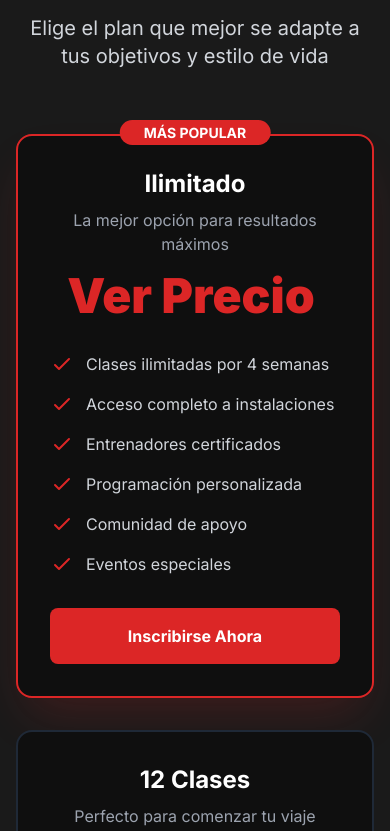
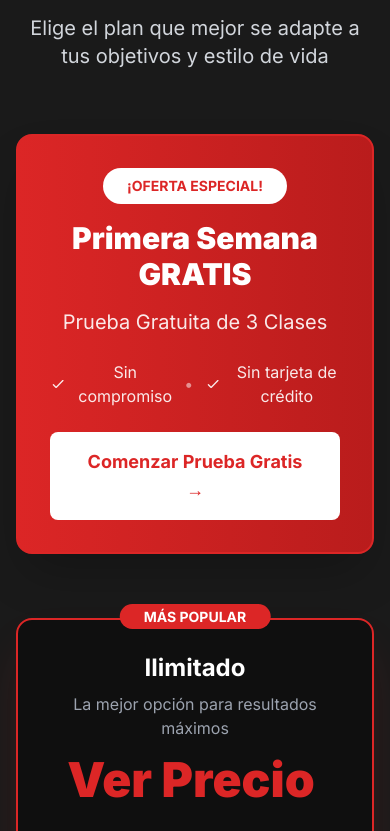
Before and after one commit to chiscojfr/crossfit-cidra, a React (Vite) app: page / in a window 390 px wide. Shown: the part 5480-6311 px from the top of the page. Built offline with nearby package versions, Linux system fonts and the light colour scheme.

Commit message:
Add Free Trial plan and update contact information
- Add prominent Free First Week (3 Classes) trial banner with PushPress link
- Update phone number format to (787) 210-5147
- Update address to 18 Cll Miguel Planellas, Cidra 00739

```diff
--- a/src/components/Location.tsx
+++ b/src/components/Location.tsx
@@ -59,7 +59,7 @@ const Location = () => {
                 <div>
                   <h3 className="text-xl font-bold mb-2">Dirección</h3>
                   <p className="text-gray-300">
-                    Carr. 172 Km 1.5<br />
+                    18 Cll Miguel Planellas<br />
                     Cidra, PR 00739<br />
                     Puerto Rico
                   </p>
@@ -85,8 +85,8 @@ const Location = () => {
                 </div>
                 <div>
                   <h3 className="text-xl font-bold mb-2">Teléfono</h3>
-                  <a href="tel:+17877777777" className="text-gray-300 hover:text-primary transition-colors">
-                    (787) 777-7777
+                  <a href="tel:+17872105147" className="text-gray-300 hover:text-primary transition-colors">
+                    (787) 210-5147
                   </a>
                 </div>
               </div>
--- a/src/components/Programs.tsx
+++ b/src/components/Programs.tsx
@@ -68,6 +68,48 @@ const Programs = () => {
           <p className="text-xl text-gray-300 max-w-3xl mx-auto">
             Elige el plan que mejor se adapte a tus objetivos y estilo de vida
           </p>
+        </motion.div>
+
+        {/* Free Trial Banner */}
+        <motion.div
+          initial={{ opacity: 0, y: 30 }}
+          whileInView={{ opacity: 1, y: 0 }}
+          viewport={{ once: true }}
+          transition={{ duration: 0.6 }}
+          className="max-w-4xl mx-auto mb-16"
+        >
+          <a
+            href="https://xwausy.pushpress.com/landing/plans/plan_f24c409cc4e545"
+            target="_blank"
+            rel="noopener noreferrer"
+            className="block bg-gradient-to-r from-primary to-red-700 p-8 md:p-12 rounded-2xl shadow-2xl hover:shadow-primary/50 transition-all duration-300 transform hover:scale-[1.02] border-2 border-primary"
+          >
+            <div className="text-center">
+              <div className="inline-block bg-white text-primary px-6 py-2 rounded-full font-bold text-sm uppercase mb-4">
+                ¡Oferta Especial!
+              </div>
+              <h3 className="text-3xl md:text-5xl font-black text-white mb-4">
+                Primera Semana GRATIS
+              </h3>
+              <p className="text-xl md:text-2xl text-white/90 mb-6">
+                Prueba Gratuita de 3 Clases
+              </p>
+              <div className="flex items-center justify-center gap-3 text-white/90 mb-6">
+                <svg className="w-6 h-6" fill="none" stroke="currentColor" viewBox="0 0 24 24">
+                  <path strokeLinecap="round" strokeLinejoin="round" strokeWidth={2} d="M5 13l4 4L19 7" />
+                </svg>
+                <span>Sin compromiso</span>
+                <span className="text-white/50">•</span>
+                <svg className="w-6 h-6" fill="none" stroke="currentColor" viewBox="0 0 24 24">
+                  <path strokeLinecap="round" strokeLinejoin="round" strokeWidth={2} d="M5 13l4 4L19 7" />
+                </svg>
+                <span>Sin tarjeta de crédito</span>
+              </div>
+              <div className="inline-block bg-white text-primary px-8 py-4 rounded-lg font-bold text-lg hover:bg-gray-100 transition-colors">
+                Comenzar Prueba Gratis →
+              </div>
+            </div>
+          </a>
         </motion.div>
 
         <div className="grid md:grid-cols-3 gap-8 max-w-7xl mx-auto">
```
